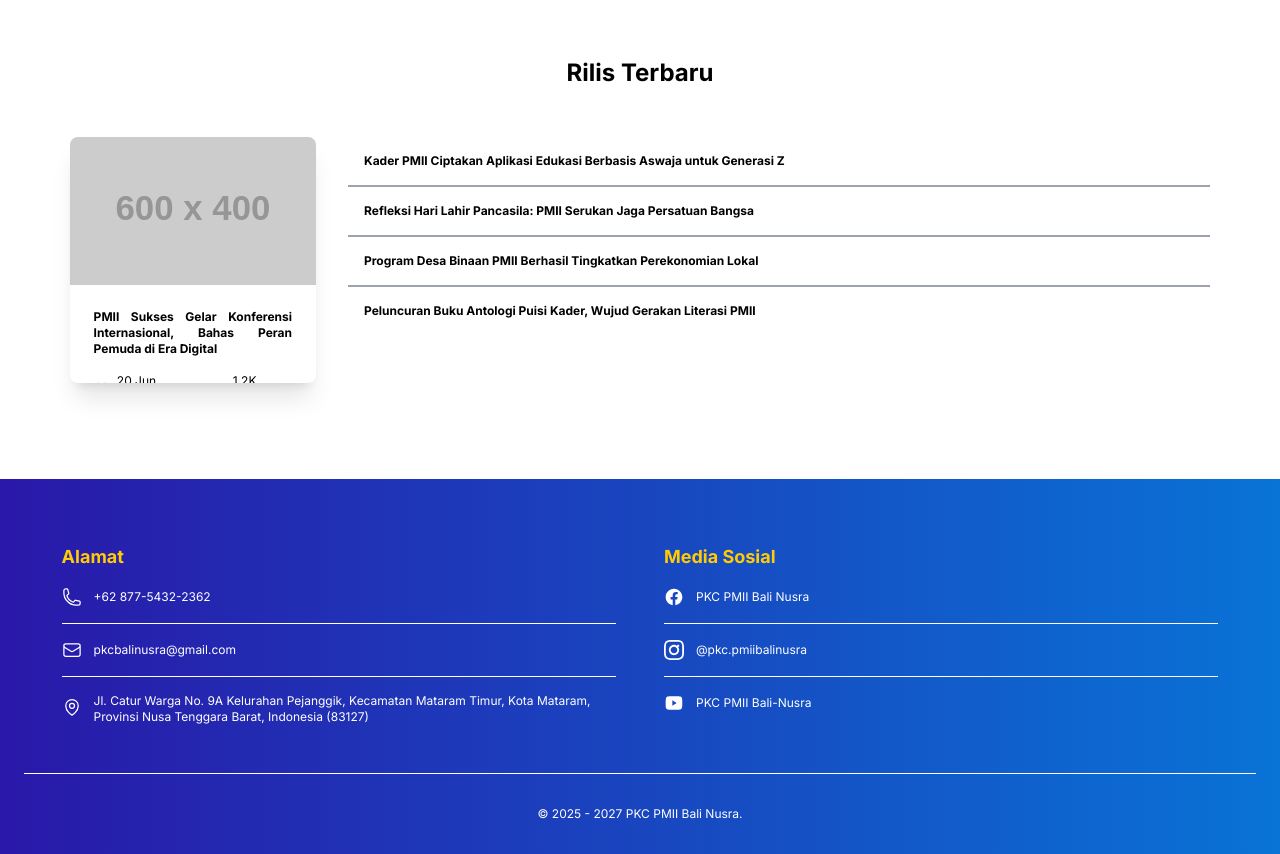
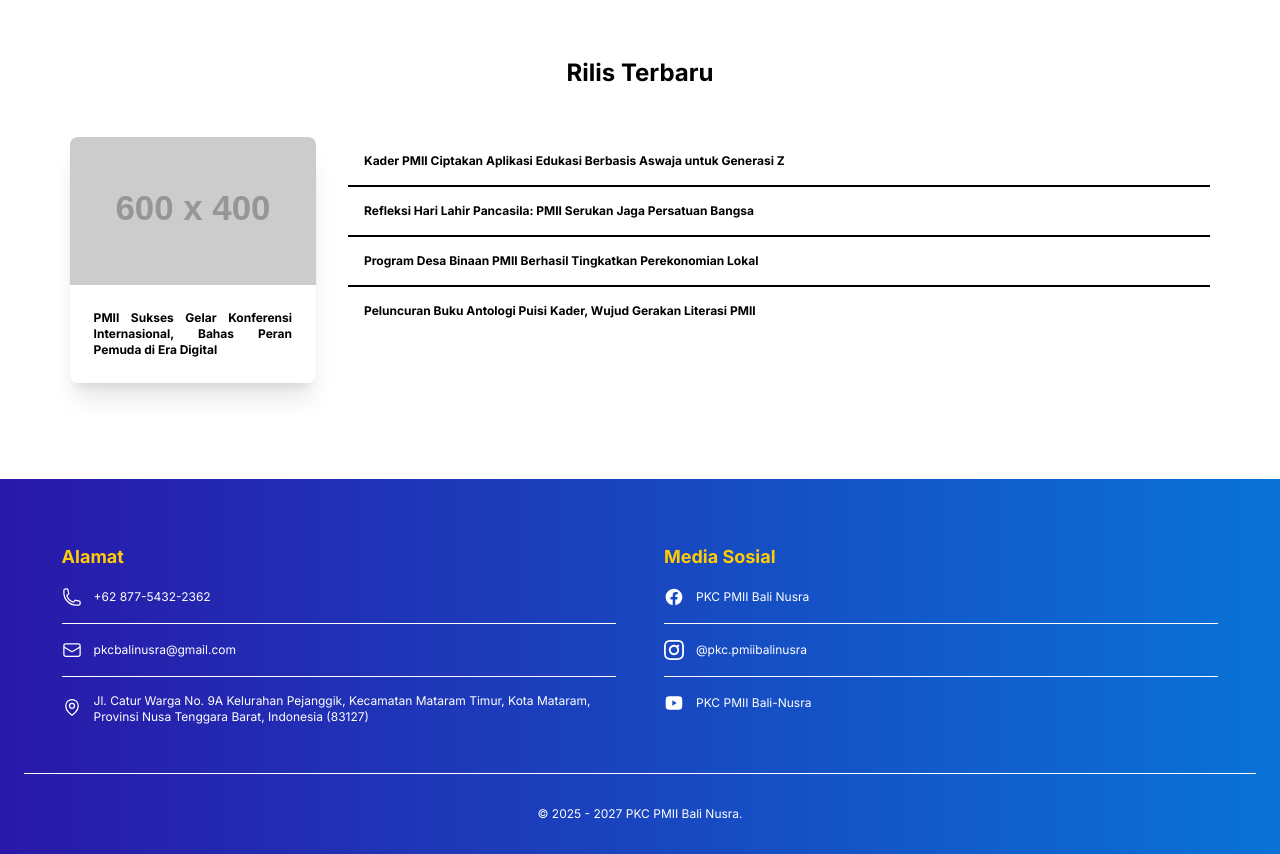
Before and after one commit to mnbvcxzasdfghjklpoiuytrewq12345678/mnbvcxzasdfghjklpoiuytrewq12345678.github.io, a plain HTML site: page index.html in a window 1280 px wide. Shown: the part 1860-2714 px from the top of the page. Drawn offline with nearby package versions, Linux system fonts and the light colour scheme; placeholder pictures from the web are drawn by us.

Commit message:
Update index.html

```diff
--- a/index.html
+++ b/index.html
@@ -132,20 +132,16 @@
                     <div class="w-11/12 md:w-[20%] flex justify-center slide-from-left">
                         <div class="news-card zoom-on-click group w-full bg-white rounded-lg shadow-xl overflow-hidden aspect-square flex flex-col">
                             <div class="w-full h-3/5"><img src="https://placehold.co/600x400/0973d6/ffffff?text=Gambar+Berita" alt="Gambar Berita Utama" class="w-full h-full object-cover"></div>
-                            <div class="p-6 flex flex-col justify-between flex-grow">
+                            <div class="p-6 flex flex-col justify-center flex-grow">
                                 <h3 class="text-xs font-bold text-black text-justify">PMII Sukses Gelar Konferensi Internasional, Bahas Peran Pemuda di Era Digital</h3>
-                                <div class="flex justify-center gap-6 mt-4 text-xs text-black">
-                                    <div class="flex items-center gap-2"><svg class="w-4 h-4" fill="none" viewBox="0 0 24 24" stroke-width="1.5" stroke="currentColor"><path class="meta-icon-path" stroke-linecap="round" stroke-linejoin="round" d="M6.75 3v2.25M17.25 3v2.25M3 18.75V7.5a2.25 2.25 0 0 1 2.25-2.25h13.5A2.25 2.25 0 0 1 21 7.5v11.25m-18 0A2.25 2.25 0 0 0 5.25 21h13.5A2.25 2.25 0 0 0 21 18.75m-18 0h18"></path></svg><span>20 Jun 2025</span></div>
-                                    <div class="flex items-center gap-2"><svg class="w-4 h-4" fill="none" viewBox="0 0 24 24" stroke-width="1.5" stroke="currentColor"><path class="meta-icon-path" stroke-linecap="round" stroke-linejoin="round" d="M2.036 12.322a1.012 1.012 0 0 1 0-.639l4.43-7.087a2.022 2.022 0 0 1 1.63-.98h8.774c.665 0 1.259.349 1.63.98l4.43 7.087a1.012 1.012 0 0 1 0 .639l-4.43 7.087a2.022 2.022 0 0 1-1.63.98H8.135a2.022 2.022 0 0 1-1.63-.98L2.036 12.322Z"></path><path class="meta-icon-path" stroke-linecap="round" stroke-linejoin="round" d="M15 12a3 3 0 1 1-6 0 3 3 0 0 1 6 0Z"></path></svg><span>1.2K Dilihat</span></div>
-                                </div>
                             </div>
                         </div>
                     </div>
                     <!-- Kolom Kanan: List Berita -->
                     <div class="w-11/12 md:w-[70%] flex flex-col justify-center mt-8 md:mt-0">
-                        <div class="news-list-item zoom-on-click block p-4 border-b-2 border-gray-400 slide-from-right" style="transition-delay: 200ms;"><h4 class="text-xs font-bold text-black text-justify">Kader PMII Ciptakan Aplikasi Edukasi Berbasis Aswaja untuk Generasi Z</h4></div>
-                        <div class="news-list-item zoom-on-click block p-4 border-b-2 border-gray-400 slide-from-right" style="transition-delay: 400ms;"><h4 class="text-xs font-bold text-black text-justify">Refleksi Hari Lahir Pancasila: PMII Serukan Jaga Persatuan Bangsa</h4></div>
-                        <div class="news-list-item zoom-on-click block p-4 border-b-2 border-gray-400 slide-from-right" style="transition-delay: 600ms;"><h4 class="text-xs font-bold text-black text-justify">Program Desa Binaan PMII Berhasil Tingkatkan Perekonomian Lokal</h4></div>
+                        <div class="news-list-item zoom-on-click block p-4 border-b-2 border-black slide-from-right" style="transition-delay: 200ms;"><h4 class="text-xs font-bold text-black text-justify">Kader PMII Ciptakan Aplikasi Edukasi Berbasis Aswaja untuk Generasi Z</h4></div>
+                        <div class="news-list-item zoom-on-click block p-4 border-b-2 border-black slide-from-right" style="transition-delay: 400ms;"><h4 class="text-xs font-bold text-black text-justify">Refleksi Hari Lahir Pancasila: PMII Serukan Jaga Persatuan Bangsa</h4></div>
+                        <div class="news-list-item zoom-on-click block p-4 border-b-2 border-black slide-from-right" style="transition-delay: 600ms;"><h4 class="text-xs font-bold text-black text-justify">Program Desa Binaan PMII Berhasil Tingkatkan Perekonomian Lokal</h4></div>
                         <div class="news-list-item zoom-on-click block p-4 slide-from-right" style="transition-delay: 800ms;"><h4 class="text-xs font-bold text-black text-justify">Peluncuran Buku Antologi Puisi Kader, Wujud Gerakan Literasi PMII</h4></div>
                     </div>
                 </div>
```
